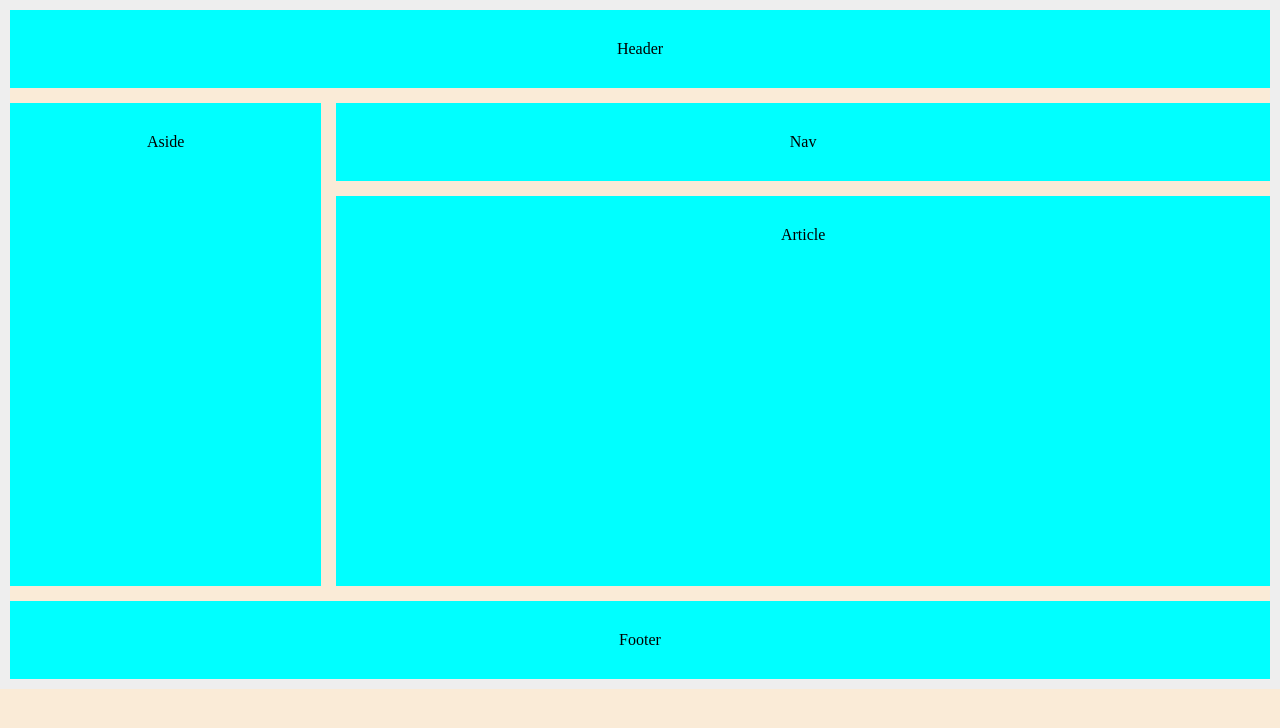
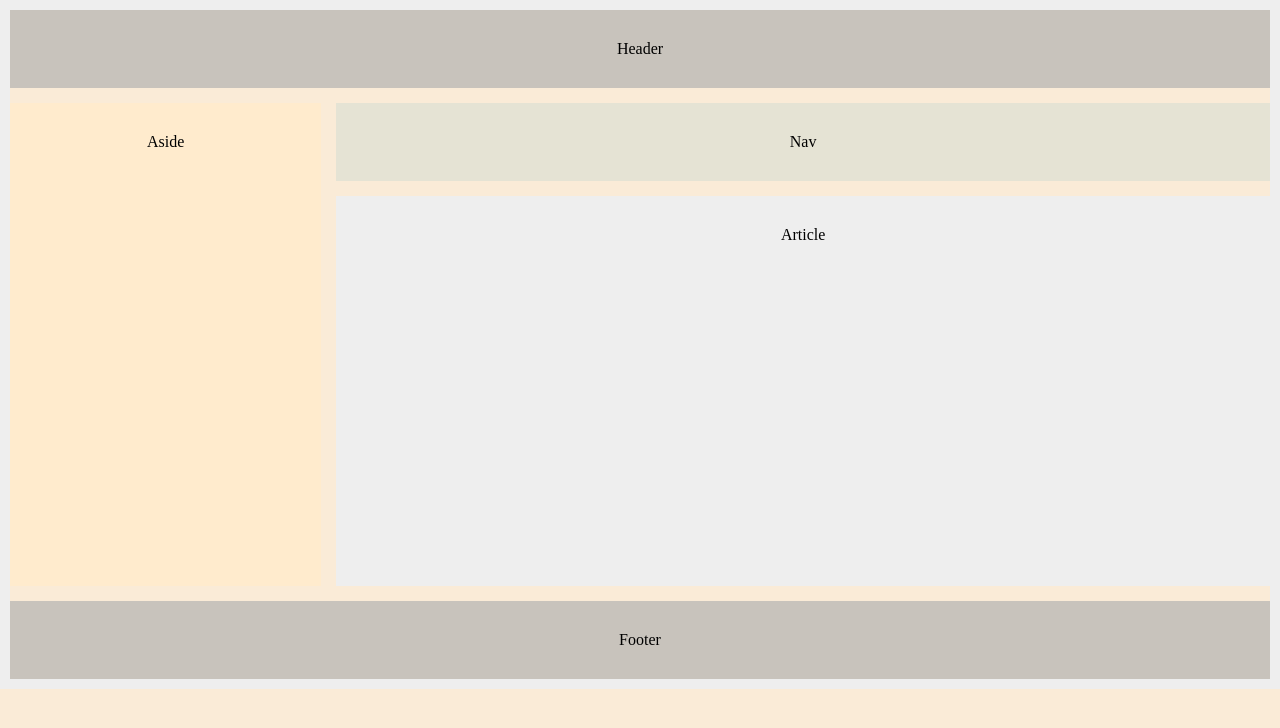
Before and after one commit to jamesmatheri/grid-lesson-practice, a plain HTML site: page grid.html in a window 1280 px wide. Drawn offline with Linux system fonts and the light colour scheme.

Commit message:
made colour adjustments

```diff
--- a/grid.css
+++ b/grid.css
@@ -22,31 +22,36 @@ body{
 
 
 .container >*{
-    background-color: aqua;
+
     padding: 30px;
 }
 
 
 header{
     grid-area: header;
+    background-color: #b0b0afa9;
 }
 
 
 nav{
     grid-area: nav;
+    background-color:  #e3e3d4ec;
 }
 
 
 aside{
     grid-area: aside;
+    background-color: blanchedalmond;
 }
 
 
 article{
     grid-area: article;
+    background-color: #eee;
 }
 
 
 footer{
     grid-area: footer;
+    background-color: #b0b0afa9;
 }
```
